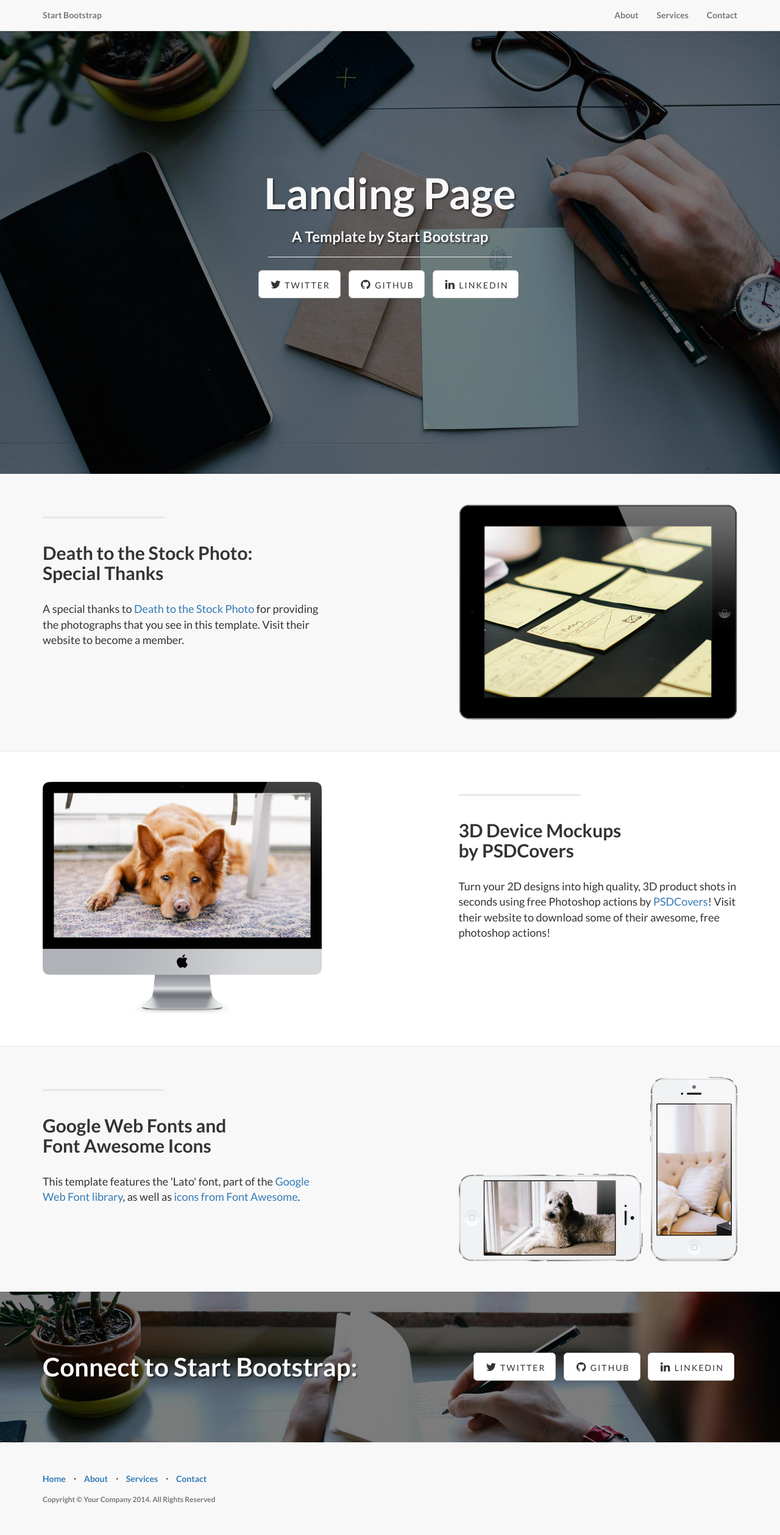
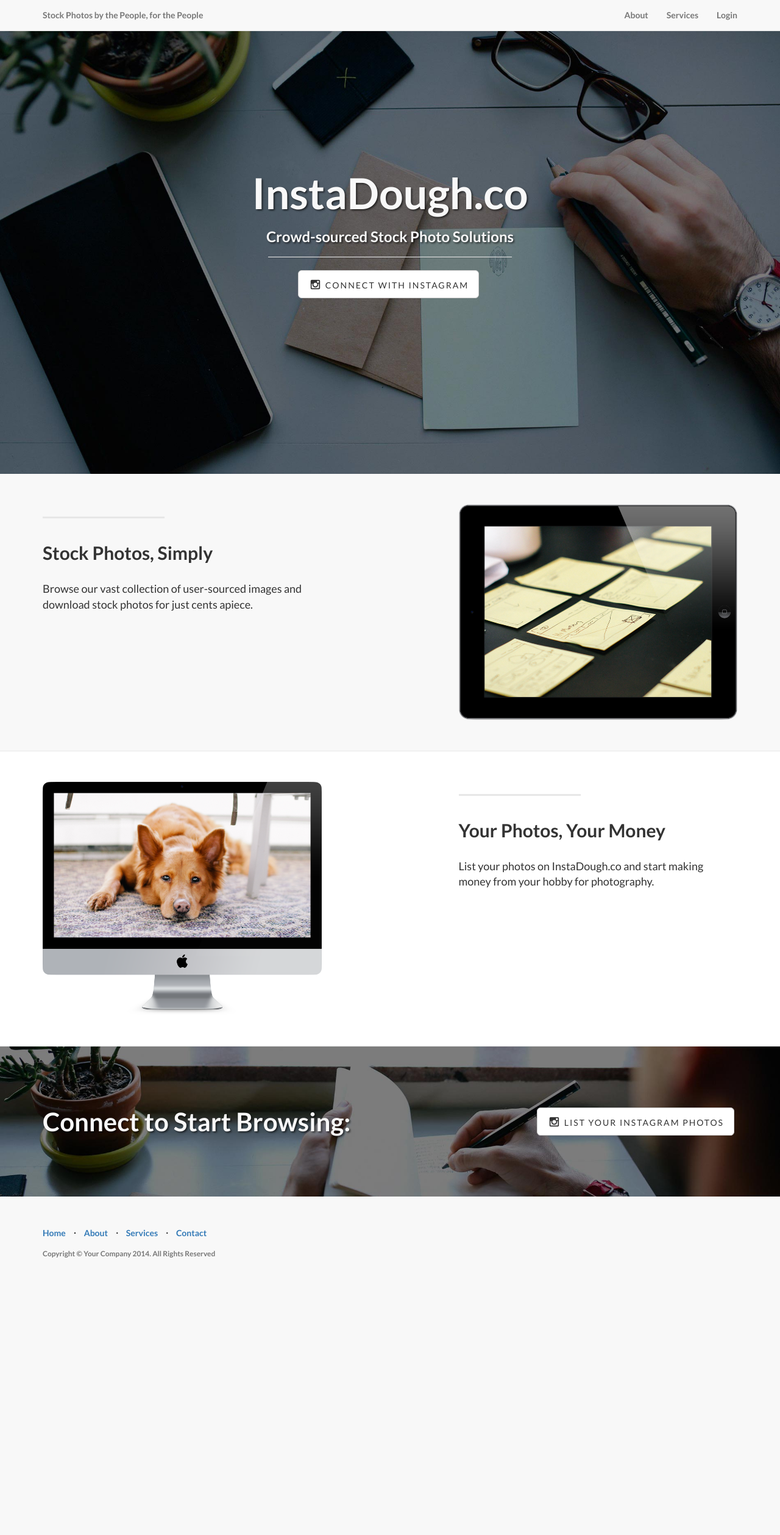
Before and after one commit to bryanmclellan/instadough, a Flask app: page / in a window 1280 px wide. Shown: the whole page at 61% size. After the commit the page ends 2063 px from the top, so only its background shows below. Run offline with Flask 2, Linux system fonts and the light colour scheme; some libraries are stand-ins or nearby versions.

Commit message:
updated landing page

```diff
--- a/templates/index.html
+++ b/templates/index.html
@@ -9,7 +9,7 @@
     <meta name="description" content="">
     <meta name="author" content="">
 
-    <title>Landing Page - Start Bootstrap Theme</title>
+    <title>InstaDough - Collaborative Stock Photo Solutions</title>
 
     <!-- Bootstrap Core CSS -->
     <link href="static/css/bootstrap.min.css" rel="stylesheet">
@@ -43,7 +43,7 @@
                     <span class="icon-bar"></span>
                     <span class="icon-bar"></span>
                 </button>
-                <a class="navbar-brand topnav" href="#">Start Bootstrap</a>
+                <a class="navbar-brand topnav" href="#">Stock Photos by the People, for the People</a>
             </div>
             <!-- Collect the nav links, forms, and other content for toggling -->
             <div class="collapse navbar-collapse" id="bs-example-navbar-collapse-1">
@@ -55,7 +55,7 @@
                         <a href="#services">Services</a>
                     </li>
                     <li>
-                        <a href="#contact">Contact</a>
+                        <a href="/templates/login.html">Login</a>
                     </li>
                 </ul>
             </div>
@@ -73,19 +73,19 @@
             <div class="row">
                 <div class="col-lg-12">
                     <div class="intro-message">
-                        <h1>Landing Page</h1>
-                        <h3>A Template by Start Bootstrap</h3>
+                        <h1>InstaDough.co</h1>
+                        <h3>Crowd-sourced Stock Photo Solutions</h3>
                         <hr class="intro-divider">
                         <ul class="list-inline intro-social-buttons">
                             <li>
-                                <a href="https://twitter.com/SBootstrap" class="btn btn-default btn-lg"><i class="fa fa-twitter fa-fw"></i> <span class="network-name">Twitter</span></a>
+                              <a href="https://twitter.com/SBootstrap" class="btn btn-default btn-lg"><i class="fa fa-instagram fa-fw"></i><span class="network-name"> Connect with Instagram</span></a>
                             </li>
-                            <li>
-                                <a href="https://github.com/IronSummitMedia/startbootstrap" class="btn btn-default btn-lg"><i class="fa fa-github fa-fw"></i> <span class="network-name">Github</span></a>
-                            </li>
-                            <li>
-                                <a href="#" class="btn btn-default btn-lg"><i class="fa fa-linkedin fa-fw"></i> <span class="network-name">Linkedin</span></a>
-                            </li>
+                            <!--<li>-->
+                                <!--<a href="https://github.com/IronSummitMedia/startbootstrap" class="btn btn-default btn-lg"><i class="fa fa-github fa-fw"></i> <span class="network-name">Github</span></a>-->
+                            <!--</li>-->
+                            <!--<li>-->
+                                <!--<a href="#" class="btn btn-default btn-lg"><i class="fa fa-linkedin fa-fw"></i> <span class="network-name">Linkedin</span></a>-->
+                            <!--</li>-->
                         </ul>
                     </div>
                 </div>
@@ -107,8 +107,8 @@
                 <div class="col-lg-5 col-sm-6">
                     <hr class="section-heading-spacer">
                     <div class="clearfix"></div>
-                    <h2 class="section-heading">Death to the Stock Photo:<br>Special Thanks</h2>
-                    <p class="lead">A special thanks to <a target="_blank" href="http://join.deathtothestockphoto.com/">Death to the Stock Photo</a> for providing the photographs that you see in this template. Visit their website to become a member.</p>
+                    <h2 class="section-heading">Stock Photos, Simply</h2>
+                    <p class="lead">Browse our vast collection of user-sourced images and download stock photos for just cents apiece.</p>
                 </div>
                 <div class="col-lg-5 col-lg-offset-2 col-sm-6">
                     <img class="img-responsive" src="static/img/ipad.png" alt="">
@@ -129,8 +129,8 @@
                 <div class="col-lg-5 col-lg-offset-1 col-sm-push-6  col-sm-6">
                     <hr class="section-heading-spacer">
                     <div class="clearfix"></div>
-                    <h2 class="section-heading">3D Device Mockups<br>by PSDCovers</h2>
-                    <p class="lead">Turn your 2D designs into high quality, 3D product shots in seconds using free Photoshop actions by <a target="_blank" href="http://www.psdcovers.com/">PSDCovers</a>! Visit their website to download some of their awesome, free photoshop actions!</p>
+                    <h2 class="section-heading">Your Photos, Your Money</h2>
+                    <p class="lead">List your photos on InstaDough.co and start making money from your hobby for photography.</p>
                 </div>
                 <div class="col-lg-5 col-sm-pull-6  col-sm-6">
                     <img class="img-responsive" src="static/img/dog.png" alt="">
@@ -143,28 +143,6 @@
     </div>
     <!-- /.content-section-b -->
 
-    <div class="content-section-a">
-
-        <div class="container">
-
-            <div class="row">
-                <div class="col-lg-5 col-sm-6">
-                    <hr class="section-heading-spacer">
-                    <div class="clearfix"></div>
-                    <h2 class="section-heading">Google Web Fonts and<br>Font Awesome Icons</h2>
-                    <p class="lead">This template features the 'Lato' font, part of the <a target="_blank" href="http://www.google.com/fonts">Google Web Font library</a>, as well as <a target="_blank" href="http://fontawesome.io">icons from Font Awesome</a>.</p>
-                </div>
-                <div class="col-lg-5 col-lg-offset-2 col-sm-6">
-                    <img class="img-responsive" src="static/img/phones.png" alt="">
-                </div>
-            </div>
-
-        </div>
-        <!-- /.container -->
-
-    </div>
-    <!-- /.content-section-a -->
-
 	<a  name="contact"></a>
     <div class="banner">
 
@@ -172,19 +150,19 @@
 
             <div class="row">
                 <div class="col-lg-6">
-                    <h2>Connect to Start Bootstrap:</h2>
+                    <h2>Connect to Start Browsing:</h2>
                 </div>
                 <div class="col-lg-6">
                     <ul class="list-inline banner-social-buttons">
                         <li>
-                            <a href="https://twitter.com/SBootstrap" class="btn btn-default btn-lg"><i class="fa fa-twitter fa-fw"></i> <span class="network-name">Twitter</span></a>
-                        </li>
-                        <li>
-                            <a href="https://github.com/IronSummitMedia/startbootstrap" class="btn btn-default btn-lg"><i class="fa fa-github fa-fw"></i> <span class="network-name">Github</span></a>
-                        </li>
-                        <li>
-                            <a href="#" class="btn btn-default btn-lg"><i class="fa fa-linkedin fa-fw"></i> <span class="network-name">Linkedin</span></a>
-                        </li>
+                              <a href="https://twitter.com/SBootstrap" class="btn btn-default btn-lg"><i class="fa fa-instagram fa-fw"></i><span class="network-name"> List your Instagram Photos</span></a>
+                        <!--</li>-->
+                        <!--<li>-->
+                            <!--<a href="https://github.com/IronSummitMedia/startbootstrap" class="btn btn-default btn-lg"><i class="fa fa-github fa-fw"></i> <span class="network-name">Github</span></a>-->
+                        <!--</li>-->
+                        <!--<li>-->
+                            <!--<a href="#" class="btn btn-default btn-lg"><i class="fa fa-linkedin fa-fw"></i> <span class="network-name">Linkedin</span></a>-->
+                        <!--</li>-->
                     </ul>
                 </div>
             </div>
```
Also changed, not shown: 3 other files.
